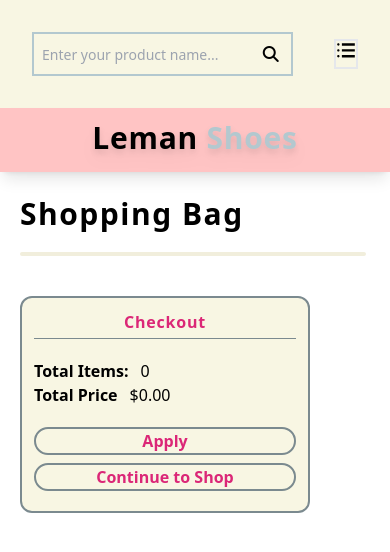
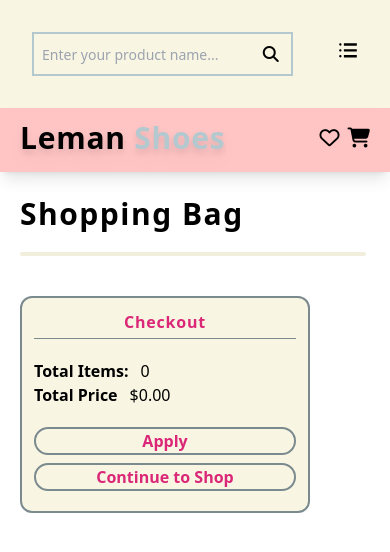
Before and after one commit to Gahramanoval301/e_commerce_internship, a React (Vite) app: page /cart in a window 390 px wide. Shown: the top 552 px of the page. Built offline with nearby package versions, Linux system fonts and the light colour scheme.

Commit message:
create dropdown-menu

```diff
--- a/src/components/Header/index.jsx
+++ b/src/components/Header/index.jsx
@@ -23,7 +23,6 @@ export default function Header() {
 
     const handleClick = () => {
         setIsClicked((prev) => !prev);
-        console.log(isClicked);
     }
 
     return (
@@ -41,26 +40,42 @@ export default function Header() {
                     </button>
                 </div>
                 <>
-                    <div className='sm:hidden dropdown-menu-box border-2' >
+                    <div className='sm:hidden dropdown-menu-box' >
                         <button onClick={handleClick} >
                             <TfiMenuAlt className='text-xl cursor-pointer' />
                         </button>
 
                         <div className={`dropdown-menu ${isClicked ? 'open' : ''}`}>
-                            <a href='/' className='font-bold text-3xl tracking-wide drop-shadow-lg'>Leman <span className='text-primary-dark'>Shoes</span></a>
-                                <div className='dropdown-content '>
-                                    <Category />
+                            <div className='flex px-5 justify-between items-center'>
+                                <a href='/' className='font-bold text-3xl tracking-wide drop-shadow-lg'>Leman <span className='text-primary-dark'>Shoes</span></a>
+                                <div className='flex gap-2 md:gap-5 justify-start items-center relative z-50 '>
+                                    <Link className='icon-text text-xl md:text-2xl hover:text-red-500 transition duration-300 hover:scale-105'>
+                                        <i className="fa-regular fa-heart "></i>
+                                        <div className='text-box-mob'>Go to favourites</div>
+
+                                    </Link>
+                                    <Link className='icon-text text-xl md:text-2xl hover:text-primary-dark transition duration-300 hover:scale-105' to='/cart'>
+                                        <i className="fa-solid fa-cart-shopping"></i>
+                                        <div className='text-box-mob '>Go to cart</div>
+
+                                    </Link>
                                 </div>
+                            </div>
+                            <div className='dropdown-content '>
+                                <Category />
+                            </div>
                         </div>
                     </div>
 
                 </>
-                <div className='hidden sm:flex gap-2 md:gap-5 justify-start items-center mr-5'>
-                    <Link className='text-xl md:text-2xl hover:text-red-500 transition duration-300 hover:scale-105'>
+                <div className='hidden sm:flex gap-2 md:gap-5 justify-start items-center sm:ml-5 md:ml-0 md:mr-5'>
+                    <Link className='icon-text text-xl md:text-2xl hover:text-red-500 transition duration-300 hover:scale-105'>
                         <i className="fa-regular fa-heart "></i>
+                        <div className='text-box absolute'>G o to favourites</div>
                     </Link>
-                    <Link className='text-xl md:text-2xl  hover:text-primary-dark transition duration-300 hover:scale-105' to='/cart'>
+                    <Link className='icon-text text-xl md:text-2xl  hover:text-primary-dark transition duration-300 hover:scale-105' to='/cart'>
                         <i className="fa-solid fa-cart-shopping"></i>
+                        <div className='text-box'>Go to cart</div>
                     </Link>
                 </div>
             </div >
```
